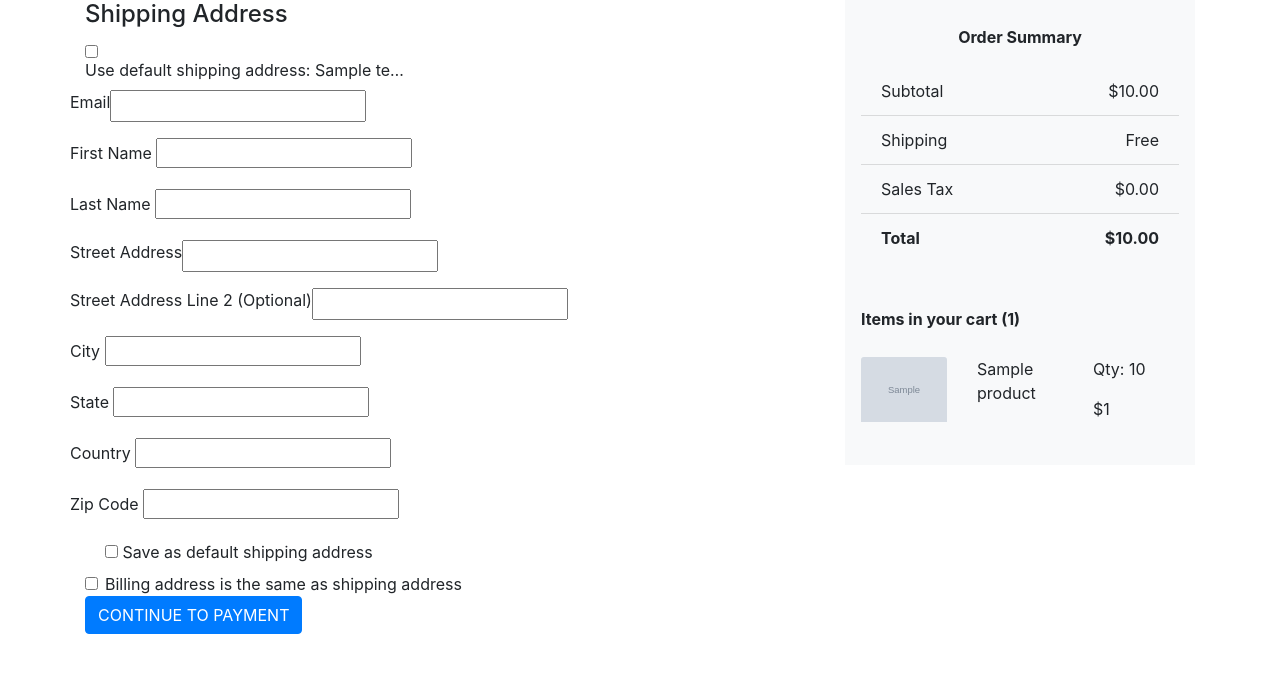
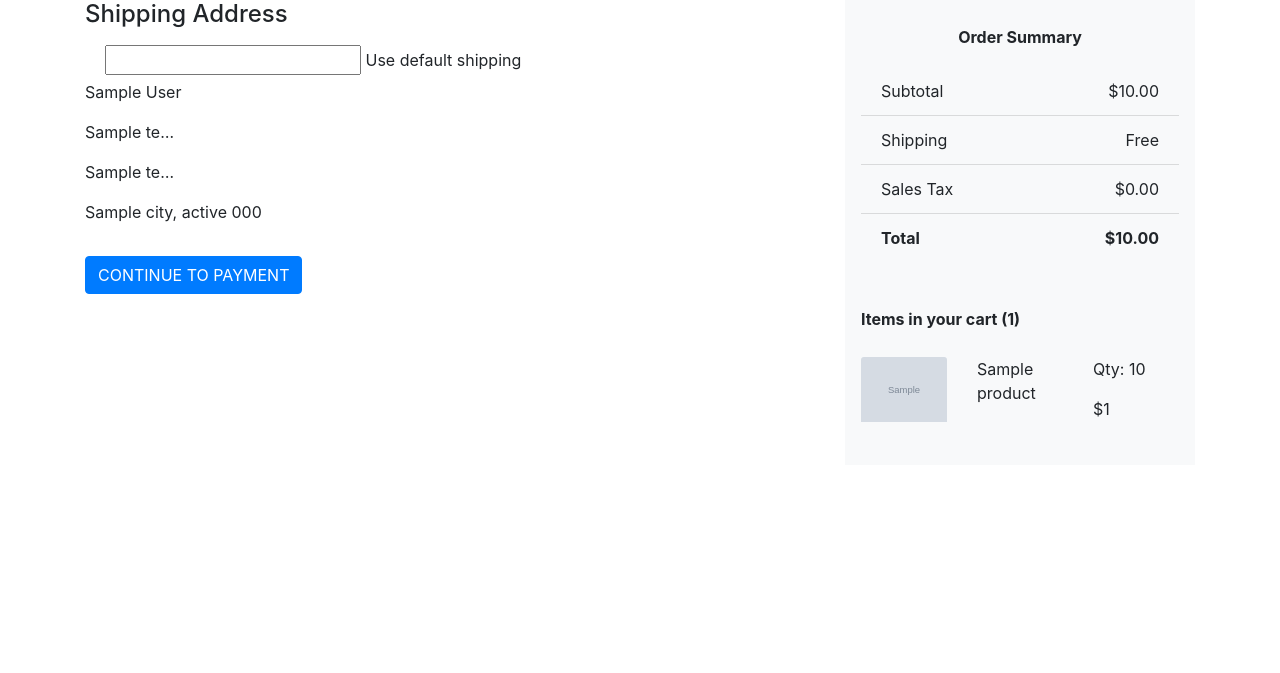
Before and after one commit to yijiaow/django-ecommerce, a Django app: template core/templates/checkout.html in a window 1280 px wide. Shown: the part 56-729 px from the top of the page. Run offline with Django 3.2, Linux system fonts and the light colour scheme; the template is opened without the code that fills it: most values are stand-ins (such as "Sample title", 1, 10 or a date in 2020); grey boxes marked "Sample" are stand-in pictures; form fields are guessed from the names that the template uses; some libraries are stand-ins or nearby versions.

Commit message:
Refactor shipping and billing address forms

```diff
--- a/core/templates/checkout.html
+++ b/core/templates/checkout.html
@@ -9,102 +9,44 @@
         <div class="row">
           <div class="col-md-8">
             <h4 class="mb-3">Shipping Address</h4>
-            {% if default_shipping_address %}
-              <input
-                type="checkbox"
-                id="use_default_shipping"
-                name="use_default_shipping"
-                class="form-check"
-              />
-              <label for="use_default_shipping">
-                Use default shipping address:
-                {{ default_shipping_address.street_address|truncatechars:10 }}
-              </label>
-            {% endif %}
             <form
               method="post"
-              class="hideable_shipping_form needs-validation"
+              class="needs-validation"
               novalidate
             >
               {% csrf_token %}
-              <div class="form-group row">
-                <label for="{{ user_form.email.id_for_label }}">Email</label>
-                {{ shipping_form.email }}
+              {% if default_shipping_address %}
+                <div class="form-check">
+                  {{ shipping_form.use_default_shipping }}
+                  {{ shipping_form.use_default_shipping.label_tag }}
               </div>
-              <div class="row">
-                <div class="form-group">
-                  <label for="{{ shipping_form.first_name.id_for_label }}"
-                    >First Name</label
+                <div id="hideable-shipping-address">
+                  <p>
+                    {{ default_shipping_address.first_name }} {{ default_shipping_address.last_name }}
+                  </p>
+                  <p>
+                    {{ default_shipping_address.street_address_line1|truncatechars:10 }}
+                  </p>
+                  {% if default_shipping_address.street_address_line2 %}
+                    <p>
+                      {{ default_shipping_address.street_address_line2|truncatechars:10 }}
+                    </p>
+                  {% endif %}
+                  <p>
+                    {{ default_shipping_address.city  }}, {{ default_shipping_address.state }} {{ default_shipping_address.zip_code }}
+                  </p>
+                </div>
+              {% endif %}
+              <div class="hideable-shipping-form mt-3"
+                {% if default_shipping_address %}
+                  hidden
+                {% endif %}
                   >
-                  {{ shipping_form.first_name }}
+                {% with form=shipping_form %}
+                  {% include 'address-form.html' %}
+                {% endwith %}
                 </div>
-                <div class="form-group">
-                  <label for="{{ shipping_form.last_name.id_for_label }}"
-                    >Last Name</label
-                  >
-                  {{ shipping_form.last_name }}
-                </div>
-              </div>
-              <div class="form-group row">
-                <label
-                  for="{{ shipping_form.street_address_line1.id_for_label }}"
-                  >Street Address</label
-                >
-                {{ shipping_form.street_address_line1 }}
-              </div>
-              <div class="form-group row">
-                <label
-                  for="{{ shipping_form.street_address_line2.id_for_label }}"
-                  >Street Address Line 2 (Optional)</label
-                >
-                {{ shipping_form.street_address_line2 }}
-              </div>
-              <div class="row">
-                <div class="form-group">
-                  <label for="{{ shipping_form.city.id_for_label }}"
-                    >City</label
-                  >
-                  {{ shipping_form.city }}
-                </div>
-                <div class="form-group">
-                  <label for="{{ shipping_form.state.id_for_label }}"
-                    >State</label
-                  >
-                  {{ shipping_form.state }}
-                </div>
-              </div>
-              <div class="row">
-                <div class="form-group">
-                  <label for="{{ shipping_form.country.id_for_label }}"
-                    >Country</label
-                  >
-                  {{ shipping_form.country }}
-                </div>
-                <div class="form-group">
-                  <label for="{{ shipping_form.zip_code.id_for_label }}"
-                    >Zip Code</label
-                  >
-                  {{ shipping_form.zip_code }}
-                </div>
-              </div>
-              <div class="form-check">
-                <input type="checkbox" id="set_default_shipping" name="set_default_shipping" class="" />
-                <label for="set_default_shipping">
-                  Save as default shipping address
-                </label>
-              </div>
-              <div class="form-check">
-                <input
-                  type="checkbox"
-                  id="same_billing_address"
-                  name="same_billing_address"
-                  class="form-check-input"
-                />
-                <label class="form-check-label" for="same_billing_address"
-                  >Billing address is the same as shipping address</label
-                >
-              </div>
-              <button type="submit" class="btn btn-primary">
+              <button type="submit" class="btn btn-primary mt-3">
                 CONTINUE TO PAYMENT
               </button>
             </form>
```
Also changed, not shown: core/forms.py (+24 -0 lines), core/templates/address-form.html (added, +52 -0 lines), core/templates/payment.html (+3 -48 lines), static/js/shippingAddressToggle.js (added, +20 -0 lines).
